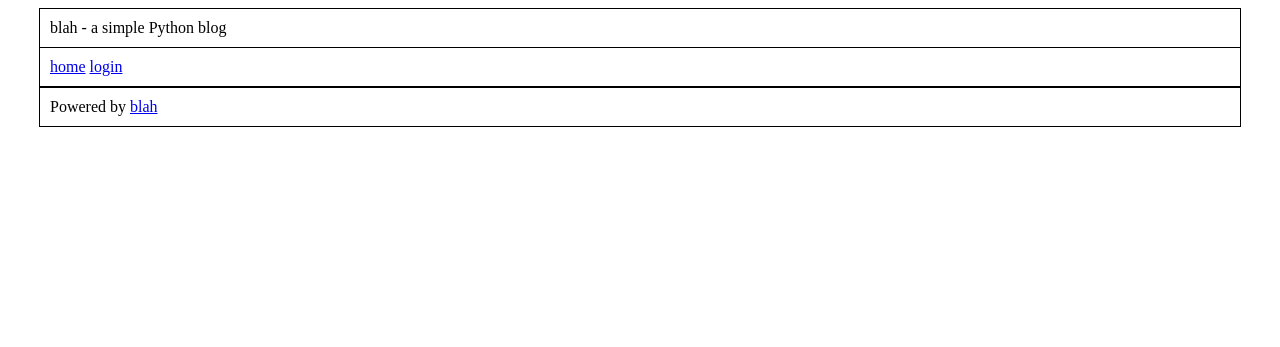
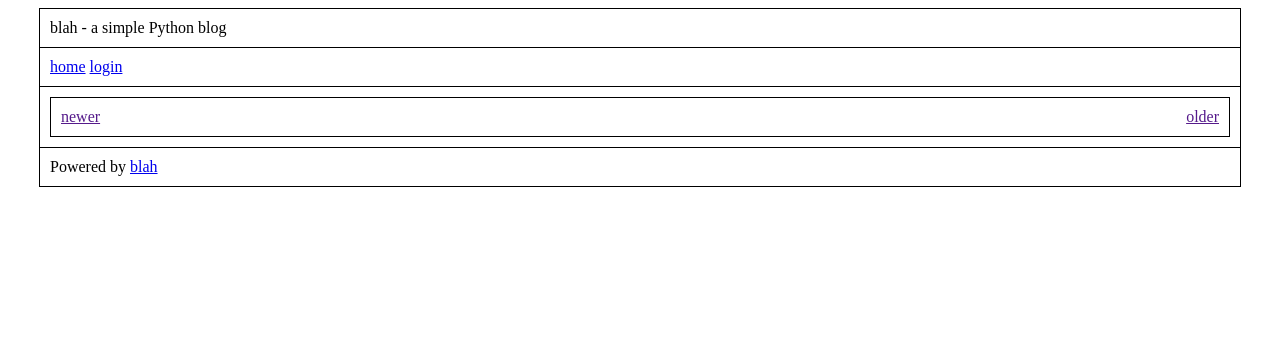
Before and after one commit to brennie/blah, a Python web app: template blah/templates/tag.html in a window 1280 px wide. Shown: the top 347 px of the page. Run offline with Jinja, Linux system fonts and the light colour scheme; the template is opened without the code that fills it, so the values that code supplies are empty.

Commit message:
Added pagination to index and tag views.
pages_template.html is used for 'older' and 'newer' controls

```diff
--- a/blah/static/style.css
+++ b/blah/static/style.css
@@ -1,4 +1,4 @@
-header, nav, #body, footer{
+header, #body, nav, footer{
 	min-width: 35em;
 	max-width: 75em;
 	border: 1px solid black;
@@ -48,7 +48,7 @@ textarea{
 	resize: vertical;
 }
 
-article, #panel {
+article, #panel, #pages {
 	border: 1px solid black;
 	margin: 10px;
 	padding: 10px;
@@ -72,7 +72,7 @@ article .title {
 
 article .author {}
 
-article .datetime {
+article .datetime, #pages .older {
 	float:right;
 }
 
--- a/blah/templates/index.html
+++ b/blah/templates/index.html
@@ -6,4 +6,5 @@
 {% else %}
 	{% for post in posts %}{% include "post_template.html" %}{% endfor %}
 {% endif %}
+{% if newer is not none or older is not none %}{% include "pages_template.html" %}{% endif %}
 {% endblock content %}
--- /dev/null
+++ b/blah/templates/pages_template.html
@@ -0,0 +1,5 @@
+<div id="pages">
+	{% if newer is not none %}<span class="newer"><a href="{{ newer }}">newer</a></span>{% endif %}
+	&nbsp;
+	{% if older is not none %}<span class="older"><a href="{{ older }}">older</a></span>{% endif %}
+</div>
--- a/blah/templates/tag.html
+++ b/blah/templates/tag.html
@@ -6,4 +6,5 @@
 {% else %}
 	{% for post in posts %}{% include "post_template.html" %}{% endfor %}
 {% endif %}
+{% if newer is not none or older is not none %}{% include "pages_template.html" %}{% endif %}
 {% endblock content %}
```
Also changed, not shown: blah/views/index.py (+17 -3 lines), blah/views/tag.py (+17 -3 lines).
